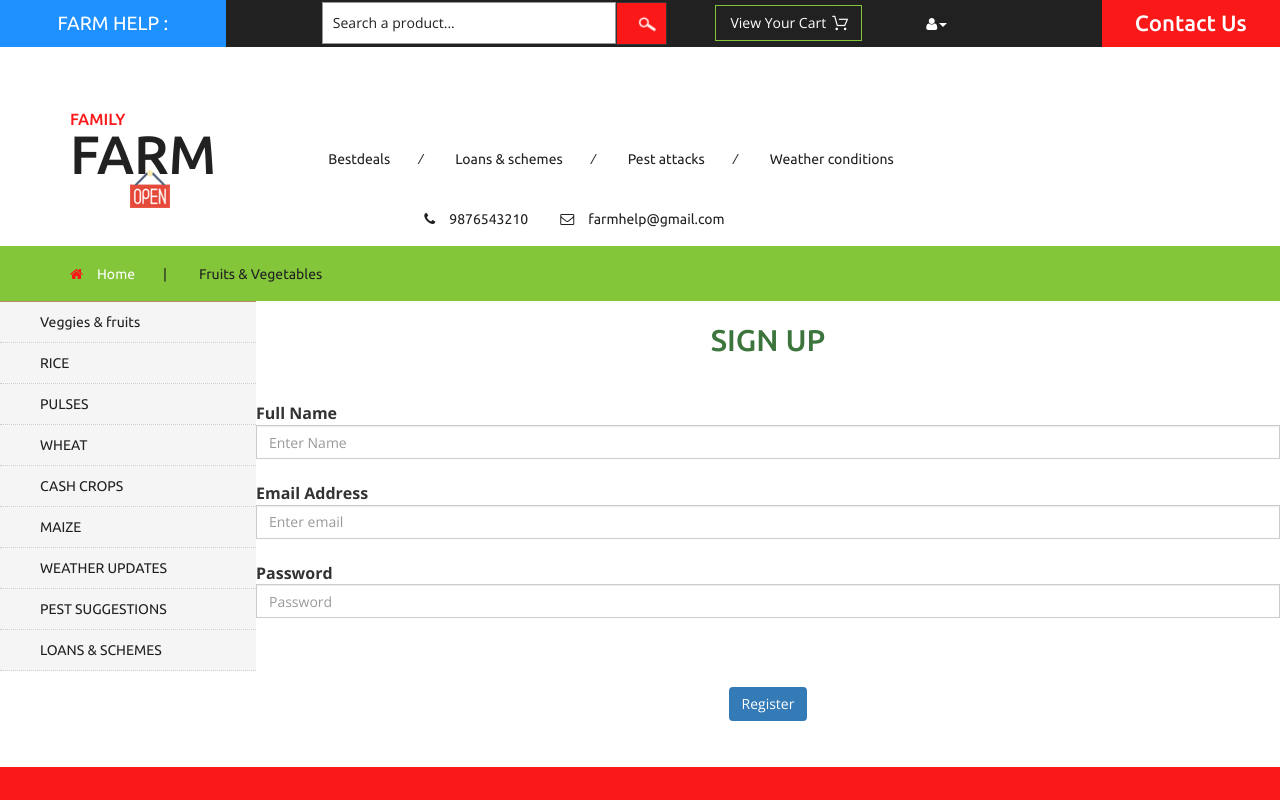
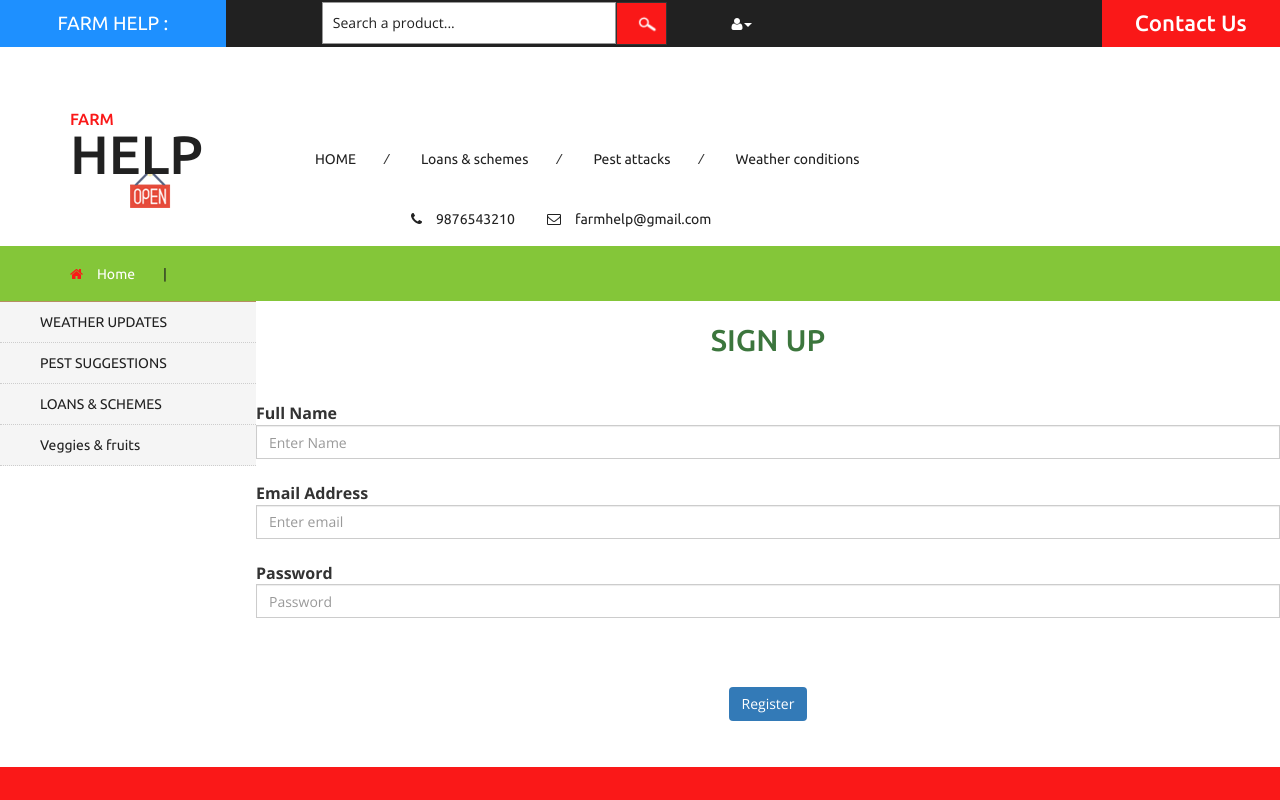
Before and after one commit to saikumarb12345/FarmGov, a plain HTML site: page signupin.html in a window 1280 px wide. Shown: the top 800 px of the page. Drawn offline with nearby package versions, Linux system fonts and the light colour scheme; a script that the page names is missing.

Commit message:
Update signupin.html

```diff
--- a/signupin.html
+++ b/signupin.html
@@ -33,6 +33,15 @@
 </head>
 <body>
 <div class="agileits_header">
+	<div id="google_translate_element"></div>
+
+	<script type="text/javascript">
+	function googleTranslateElementInit() {
+	  new google.translate.TranslateElement({pageLanguage: 'en'}, 'google_translate_element');
+	}
+	</script>
+
+	<script type="text/javascript" src="//translate.google.com/translate_a/element.js?cb=googleTranslateElementInit"></script>
 		<div class="w3l_offers">
 			<a href="">FARM HELP :</a>
 		</div>
@@ -42,15 +51,7 @@
 				<input type="submit" value=" ">
 			</form>
 		</div>
-		<div class="product_list_header">
-			<form action="#" method="post" class="last">
-                <fieldset>
-                    <input type="hidden" name="cmd" value="_cart" />
-                    <input type="hidden" name="display" value="1" />
-                    <input type="submit" name="submit" value="View your cart" class="button" />
-                </fieldset>
-            </form>
-		</div>
+
 		<div class="w3l_header_right">
 			<ul>
 				<li class="dropdown profile_details_drop">
@@ -90,11 +91,11 @@
 	<div class="logo_products">
 		<div class="container">
 			<div class="w3ls_logo_products_left">
-				<h1><a href="index.html"><span>Family</span>Farm</a></h1>
+				<h1><a href="index.html"><span>FARM</span>HELP</a></h1>
 			</div>
 			<div class="w3ls_logo_products_left1">
 				<ul class="special_items">
-					<li><a href="index.html">Bestdeals</a><i>/</i></li>
+					<li><a href="index.html">HOME</a><i>/</i></li>
 					<li><a href="loans.html">Loans & schemes</a><i>/</i></li>
 					<li><a href="pests.html">Pest attacks</a><i>/</i></li>
 					<li><a href="https://foreclime.vercel.app/" target="_blank">Weather conditions</a></li>
@@ -114,8 +115,6 @@
 		<div class="container">
 			<ul>
 				<li><i class="fa fa-home" aria-hidden="true"></i><a href="index.html">Home</a><span>|</span></li>
-<!change here.....!>
-				<li>Fruits & Vegetables</li>
 			</ul>
 		</div>
 	</div>
@@ -135,18 +134,10 @@
 
 				<div class="collapse navbar-collapse" id="bs-megadropdown-tabs">
 					<ul class="nav navbar-nav nav_1">
-						<li><a href="vegetables.html">Veggies & fruits</a></li>
-						<li><a href="rice.html">RICE</a></li>
-
-						<li><a href="pulses.html">PULSES</a></li>
-						<li><a href="whe.html">WHEAT</a></li>
-						<li><a href="cashcrops.html">CASH CROPS</a></li>
-
-						<li><a href="maize3.html">MAIZE</a></li>
-
 						<li><a href="https://foreclime.vercel.app/" target="_blank">WEATHER UPDATES</a></li>
 						<li><a href="pests.html">PEST SUGGESTIONS</a></li>
 						<li><a href="loans.html">LOANS & SCHEMES</a></li>
+						<li><a href="vegetables.html">Veggies & fruits</a></li>
 					</ul>
 				 </div>
 			</nav>
```
